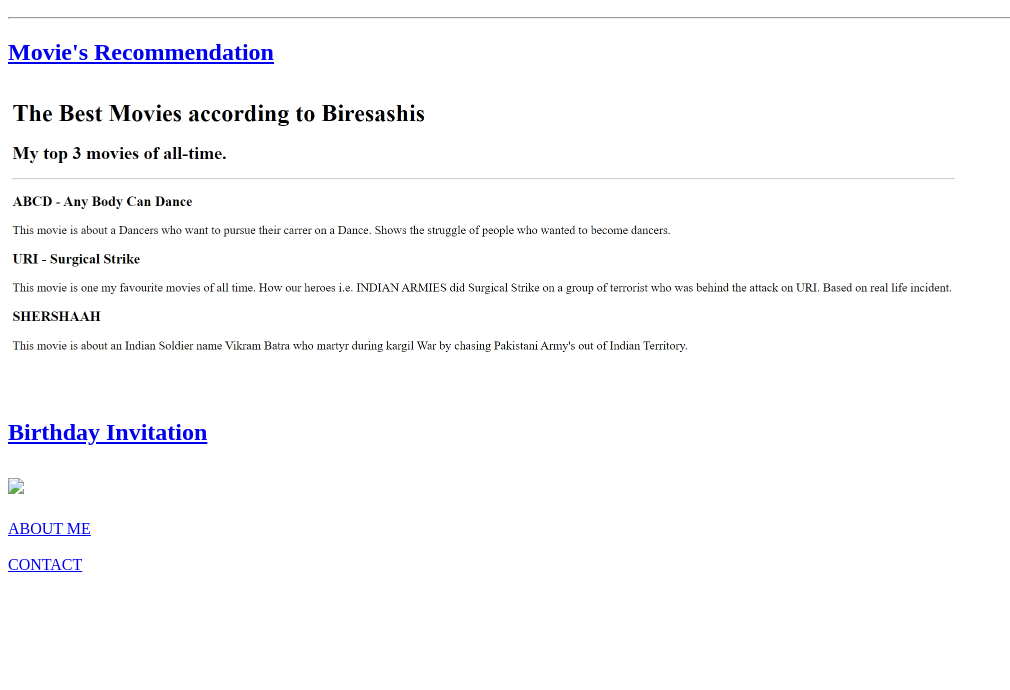
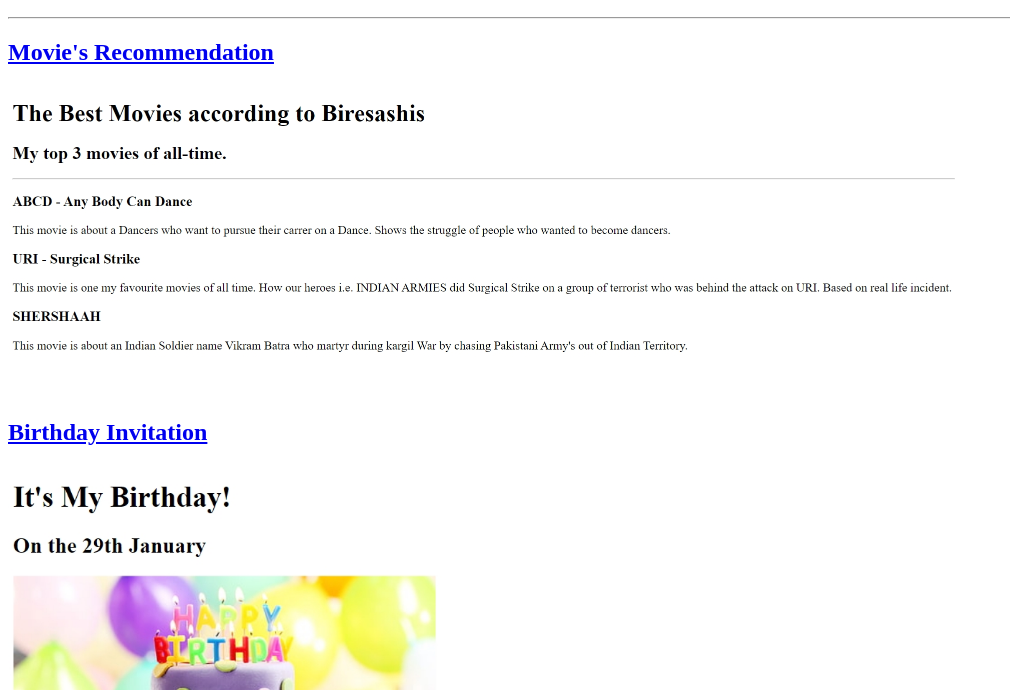
Before and after one commit to BiresashisDas/Sample-Portfolia, a plain HTML site: page index.html in a window 1280 px wide. Shown: the part 110-800 px from the top of the page, without its empty margins (0-1010 px from the left). Drawn offline with Linux system fonts and the light colour scheme.

Commit message:
Update index.html

```diff
--- a/index.html
+++ b/index.html
@@ -20,7 +20,7 @@
         <a href="./public/birthday-invite.html">Birthday Invitation</a>
         <br><br>
         <a href="./public/birthday-invite.html">
-            <img src="./public/birthday-invite.html" height="600">
+            <img src="./assets/images/Birthday Invitation.jpeg" height="600">
         </a>
     </h2>
 
```
